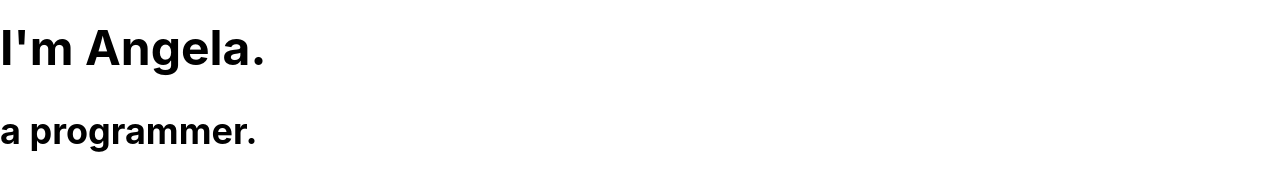
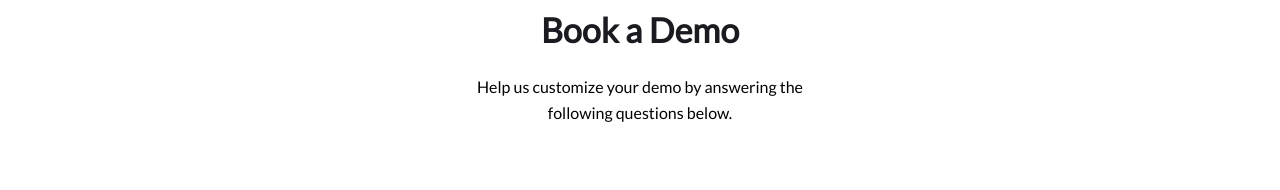
Before and after one commit to willyhuang18/SingleStore-Assessment, a plain HTML site: page index.html in a window 1280 px wide. Shown: the part 194-384 px from the top of the page. Drawn offline with Linux system fonts and the light colour scheme.

Commit message:
adding the icon for the landing page

```diff
--- a/assets/styles.css
+++ b/assets/styles.css
@@ -1,9 +1,8 @@
 body {
     font-size: 1.5rem;
     margin: 0;
-    font-family: -apple-system, BlinkMacSystemFont, "Segoe UI", "Roboto", "Oxygen",
-      "Ubuntu", "Cantarell", "Fira Sans", "Droid Sans", "Helvetica Neue",
-      sans-serif;
+    text-align: center;
+    font-family: 'Lato', sans-serif;
   }
 
   html {
@@ -64,3 +63,27 @@ body {
     position: relative;
     padding-top: 100px;
   }
+
+  h1{
+    font-family: 'Lato';
+    font-style: normal;
+    font-weight: 700;
+    font-size: 34px;
+    line-height: 42px;
+    color: #1B1A21;
+  }
+  p{
+    font-family: 'Lato';
+    font-style: normal;
+    font-weight: 400;
+    font-size: 16px;
+    line-height: 26px;
+    text-align: center;
+  }
+  .title-text{
+    width: 30%;
+    margin: auto;
+  }
+  .middle-container {
+    margin: 100px 0;
+  }
--- a/index.html
+++ b/index.html
@@ -4,8 +4,8 @@
     <meta charset="UTF-8">
     <meta http-equiv="X-UA-Compatible" content="IE=edge">
     <meta name="viewport" content="width=device-width, initial-scale=1.0">
+    <link type="text/css" rel="stylesheet" href="./assets/styles.css" />
     <script src="https://kit.fontawesome.com/11b4e1e0cc.js" crossorigin="anonymous"></script>
-    <link type="text/css" rel="stylesheet" href="./assets/styles.css" />
     <link rel="preconnect" href="https://fonts.gstatic.com" crossorigin>
     <link href="https://fonts.googleapis.com/css2?family=Lato&display=swap" rel="stylesheet">
     <title>Book a Demo</title>
@@ -17,10 +17,15 @@
         </div>
     </header>
     <div class="top-container">
+        <i class="fa-calendar-days"></i>
+        <h1>Book a Demo</h1>
         <div class="title-text">
-          <h1>I'm Angela.</h1>
-          <h2>a <span class="pro">pro</span>grammer.</h2>
+          <p>Help us customize your demo by answering the following questions below.</p>
         </div>
-      </div>
+    </div>
+    <div class="middle-container">
+
+    </div>
 </body>
+
 </html>
```
